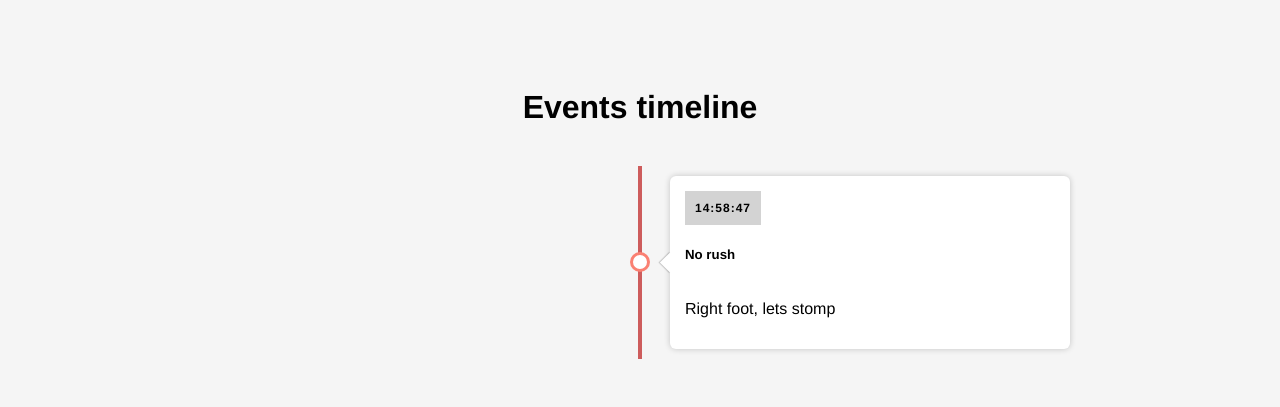
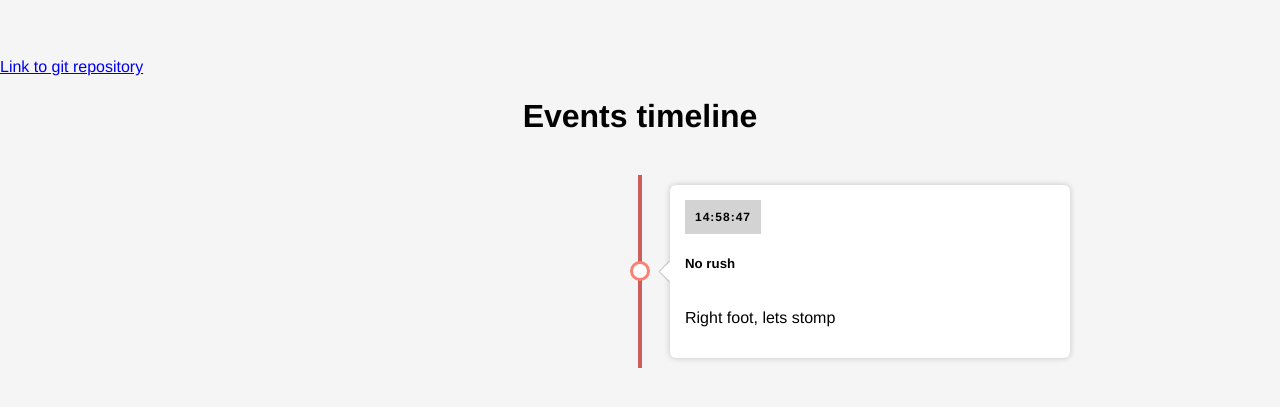
Before and after one commit to PovilasU/React-Timeline, a React (Create React App) app: page / in a window 1280 px wide. Shown: the part 167-574 px from the top of the page. Built offline with nearby package versions, Linux system fonts and the light colour scheme.

Commit message:
Added link to git repo, wrote two tests to test header and link

```diff
--- a/src/App.css
+++ b/src/App.css
@@ -19,7 +19,10 @@ body {
 h1 {
   text-align: center;
 }
-
+.link-container {
+  text-align: center;
+  margin: 20px;
+}
 .timeline {
   display: flex;
   flex-direction: column;
--- a/src/App.js
+++ b/src/App.js
@@ -4,6 +4,11 @@ import Timeline from './Components/Timeline';
 function App() {
   return (
     <>
+      <div className="">
+        <a href="https://github.com/PovilasU/React-Timeline">
+          Link to git repository
+        </a>
+      </div>
       <h1>Events timeline</h1>
       <Timeline />
     </>
```
Also changed, not shown: src/index.css (+1 -10 lines), 1 other file (tests, documents, lock files or other folders).
